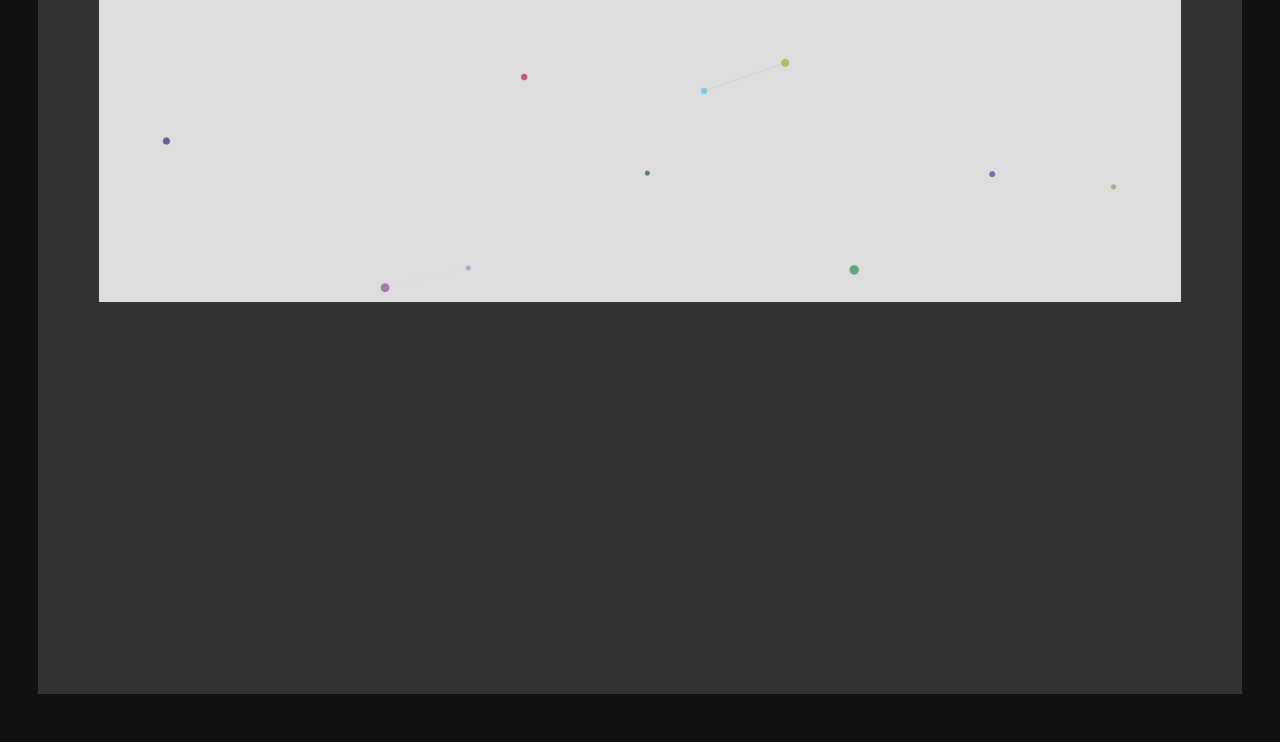
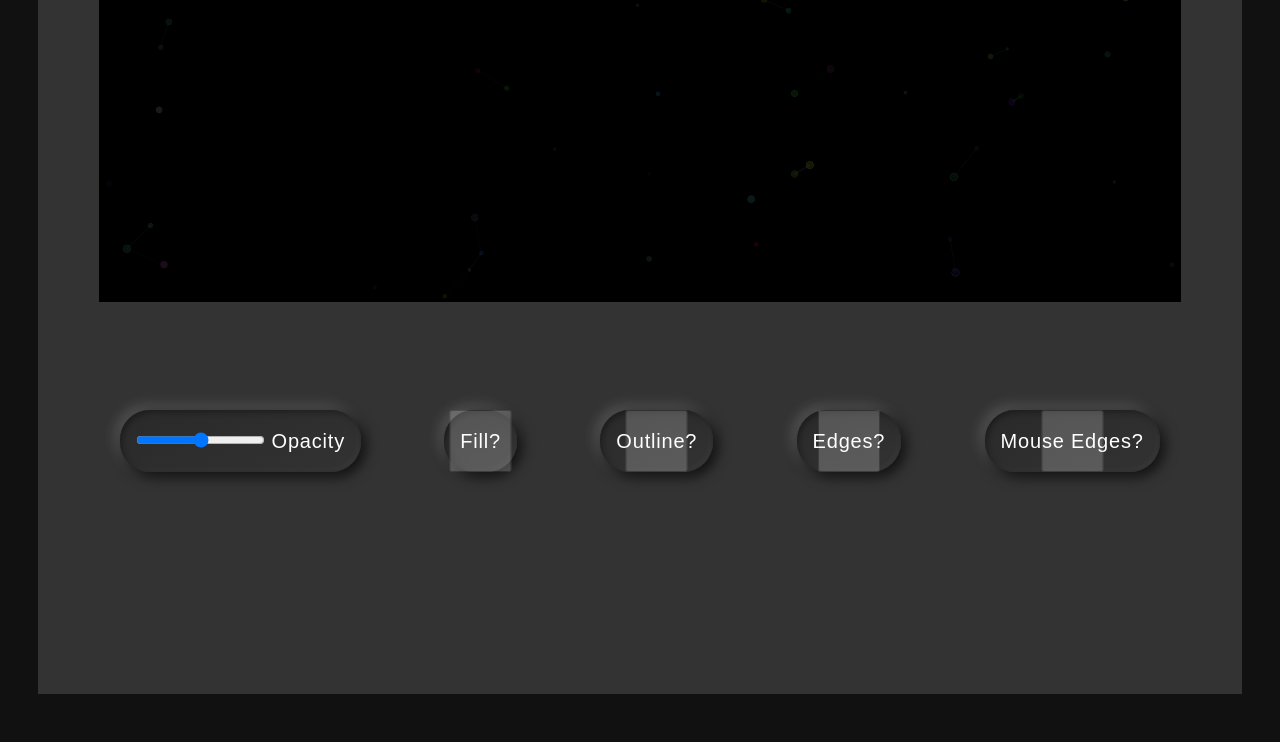
Before and after one commit to Ziplodocus/CanvasPlayground, a plain HTML site: page index.html in a window 1280 px wide. Shown: the part 82-824 px from the top of the page. Drawn offline with Linux system fonts and the light colour scheme; a web font is replaced by a local one.

Commit message:
add styele for controls and touch support

```diff
--- a/index.html
+++ b/index.html
@@ -21,6 +21,28 @@
 
     <main>
         <canvas id="particles" height="1000" width="1000"></canvas>
+        <form>
+            <span>
+                <input id="opacity" name="opacity" type="range" min="0" max="1" step="0.05">
+                <label name="opacity" for="opacity">Opacity</label>
+            </span>
+            <span>
+                <input id="fill" type="checkbox" name="fill" value="true" >
+                <label name="fill" for="fill">Fill?</label>
+            </span>
+            <span>
+                <input id="outline" type="checkbox" name="outline" value="true" >
+                <label name="fill" for="outline">Outline?</label>
+            </span>
+            <span>
+                <input id="edges" type="checkbox" name="edges" value="true" >
+                <label name="fill" for="edges">Edges?</label>
+            </span>
+            <span>
+                <input id="mouseEdges" type="checkbox" name="mouseEdges" value="true" >
+                <label name="fill" for="mouseEdges">Mouse Edges?</label>
+            </span>
+        </form>
     </main>
 
     <script src="./scripts/definitions.js"></script>
--- a/scripts/definitions.js
+++ b/scripts/definitions.js
@@ -1,27 +1,28 @@
+
+const pi = Math.PI;
 
 const canvas = document.getElementById('particles');
 const ctx = canvas.getContext('2d');
 let boundary = canvas.getBoundingClientRect();
-const pi = Math.PI;
+
+const particles = [];
 
 //Multiplier to make the canvas higher resolution, helps with sharpness
 const resolutionModifier = 2;
 
-//Defining some default particles at the four corners
-const particles = [];
 //Restraints on particle properties
 const options = {
-    opacity: 0.6,
+    opacity: 0.1,
     mouseEdges: true,
     edges: true,
     fill: true,
-    outline: false,
+    outline: true,
     minSpeed: 0.1,
-    maxSpeed: 2,
-    minSize: 5,
-    maxSize: 10,
-    vicinity: 200,
-    initialParticles: 10,
+    maxSpeed: 1,
+    minRadius: 3,
+    maxRadius: 8,
+    vicinity: 100,
+    initialParticles: 40,
 
     speed() {
         return Math.random() * (this.maxSpeed - this.minSpeed) + this.minSpeed;
@@ -49,6 +50,17 @@ const mouse = {
         let inX = (this.x > boundary.left) && ((this.cx / resolutionModifier) + boundary.left < boundary.right) ? true : false;
         let inY = (this.y > boundary.top) && ((this.cy / resolutionModifier) + boundary.top < boundary.bottom) ? true : false;
         return inY && inX ? true : false;
+    },
+    move(event) {
+        boundary = canvas.getBoundingClientRect();
+        mouse.x = event.clientX;
+        mouse.y = event.clientY;
+        mouse.cx = (event.clientX - boundary.left) * resolutionModifier;
+        mouse.cy = (event.clientY - boundary.top) * resolutionModifier;
+    },
+    reset(event) {
+        mouse.x = 0;
+        mouse.y = 0;
     }
 };
 
@@ -135,7 +147,7 @@ class Particle {
         this._vy = speed * Math.sin( directionRadeons );
         this._color = new Color();
         this._lineColor = new Color();
-        this._radius = options.minSize + ( options.maxSize - options.minSize ) * ( (speed - options.minSpeed) / (options.maxSpeed - options.minSpeed + 0.000001) );
+        this._radius = options.minRadius + ( options.maxRadius - options.minRadius ) * ( (speed - options.minSpeed) / (options.maxSpeed - options.minSpeed + 0.000001) );
     }
 
     get x() { return this._x }
@@ -263,7 +275,7 @@ class Particle {
 
     //Draws edges between particles within a vicinity, and also to the tracked mouse position
     renderEdges() {
-
+        ctx.lineCap = "round";
         if( options.edges ) {
             for ( let i = particles.indexOf(this) -1; i >= 0; i-- ) {
                 let p = particles[i];
@@ -277,7 +289,6 @@ class Particle {
                 if( distance < options.vicinity ) {
                     const alpha = options.opacity - ( distance / (options.vicinity / options.opacity) );
                     ctx.strokeStyle = ( Color.avgColors( [this.lineColor, p.lineColor] ) ).rgba(alpha);
-                    ctx.lineCap = "round";
                     let radii = this.radius + p.radius;
                     ctx.lineWidth = radii / 5;
                     ctx.beginPath();
@@ -300,7 +311,6 @@ class Particle {
             let distance = Math.hypot(xDiff, yDiff);
             if( distance < 1.5 * options.vicinity ) {
                 const alpha = 1 - ( distance / ( 1.5 * options.vicinity ) );
-                ctx.lineCap = "round";
                 ctx.strokeStyle = this.lineColor.rgba(alpha);
                 ctx.lineWidth = this.radius / 2;
                 ctx.beginPath();
@@ -313,8 +323,8 @@ class Particle {
 
     static initialize() {
         for (let i = options.initialParticles; i > 0; i--) {
-            let randX = Math.random() * (canvasSize.width - 2*options.maxSize) * resolutionModifier + options.maxSize;
-            let randY = Math.random() * (canvasSize.height - 2*options.maxSize) * resolutionModifier + options.maxSize;
+            let randX = Math.random() * (canvasSize.width - 2*options.maxRadius) * resolutionModifier + options.maxRadius;
+            let randY = Math.random() * (canvasSize.height - 2*options.maxRadius) * resolutionModifier + options.maxRadius;
             particles.push(new Particle(randX, randY, options.speed(), options.direction()));
         }
     }
--- a/scripts/main.js
+++ b/scripts/main.js
@@ -1,6 +1,5 @@
 
 function nextFrame() {
-    setTimeout(function() {
     requestAnimationFrame(nextFrame);
     ctx.clearRect(0, 0, canvas.width, canvas.height);
     particles.forEach( particle => {
@@ -9,15 +8,6 @@ function nextFrame() {
         particle.render();
         particle.renderEdges();
     })
-    }, 1000 / 60);
-}
-
-function moveCursor(event) {
-    boundary = canvas.getBoundingClientRect();
-    mouse.x = event.clientX;
-    mouse.y = event.clientY;
-    mouse.cx = (event.clientX - boundary.left) * resolutionModifier;
-    mouse.cy = (event.clientY - boundary.top) * resolutionModifier;
 }
 
 function generateParticle(event) {
@@ -26,6 +16,8 @@ function generateParticle(event) {
     newParticle.render();
 }
 
-canvas.addEventListener('click', generateParticle);
-window.addEventListener('mousemove', moveCursor);
+canvas.addEventListener( 'click', generateParticle );
+window.addEventListener( 'touchmove', mouse.move );
+window.addEventListener( 'touchend', mouse.reset );
+window.addEventListener( 'mousemove', mouse.move );
 nextFrame();
--- a/style.css
+++ b/style.css
@@ -1,3 +1,17 @@
+
+@import url('https://fonts.googleapis.com/css2?family=Averia+Libre:wght@300&display=swap');
+
+:root {
+    --light: #FFF;
+    --darkest: #000;
+    --darker: #111;
+    --dark: #333;
+    --fancy:
+        -3px -3px 7px 0 var(--dark) inset,
+        -3px -3px 7px 0 var(--light) inset,
+        5px 5px 14px 0 var(--light) inset,
+        5px 5px 14px 0 var(--dark) inset;
+}
 
 /* Styling resets and new defaults*/
 * {
@@ -9,15 +23,16 @@
 html {
     height: 100vh;
     font-size: 20px;
-    font-family: sans-serif;
+    font-family: 'Averia Libre', sans-serif;
     line-height: 1.5;
     letter-spacing: 0.04rem;
     text-align: center;
+    color: var(--light);
 }
 
 body {
     height: 100vh;
-    background-color: #111;
+    background-color: var(--darker);
     overflow: hidden;
 }
 
@@ -27,7 +42,6 @@ header {
     width: 100%;
     top: 3vh;
     left: 0;
-    color: #FFF;
     user-select: none;
 }
 
@@ -35,12 +49,66 @@ main {
     margin: 3vh auto;
     height: 94vh;
     width: 94%;
-    background-color: #333;
+    background-color: var(--dark);
 }
 
 canvas {
     margin: 5vh auto;
     height: 40vh;
     width: 90%;
-    background-color: #DDD;
+    background-color: var(--darkest);
+    cursor: none;
 }
+
+form {
+    padding: 5%;
+    columns: 3;
+    overflow: visible;
+    display: flex;
+    flex-wrap: wrap;
+    gap: 2rem;
+}
+
+span {
+    position: relative;
+    display: block;
+    padding: 0.8rem;
+    transition: box-shadow 400ms;
+    background: linear-gradient(-20deg, var(--dark), #292929);
+    border-radius: 30px;
+    cursor: pointer;
+    box-shadow:
+        1px 1px 6px rgba(0, 0, 0, 0.6) inset,
+        -1px -1px 6px rgba(255, 255, 255, 0.1) inset,
+        4px 4px 14px rgba(0, 0, 0, 0.8),
+        -4px -4px 14px rgba(255, 255, 255, 0.2);
+}
+
+span * {
+    cursor: pointer;
+    transition: transform 400ms;
+}
+
+span:hover {
+    box-shadow:
+        3px 3px 10px rgba(0, 0, 0, 0.6) inset,
+        -3px -3px 10px rgba(255, 255, 255, 0.1) inset,
+        4px 4px 14px rgba(0, 0, 0, 0.8),
+        -4px -4px 14px rgba(255, 255, 255, 0.2);
+}
+
+span:hover label {
+    transform: scale(0.5);
+}
+
+input[type="checkbox"] {
+    opacity: 0.2;
+    position: absolute;
+    top: 0;
+    left: 0;
+    right: 0;
+    bottom: 0;
+    width: 100%;
+    height: 100%;
+    border-radius: 30px;
+}
```
Lines whose indentation alone changed are shown as unchanged.
